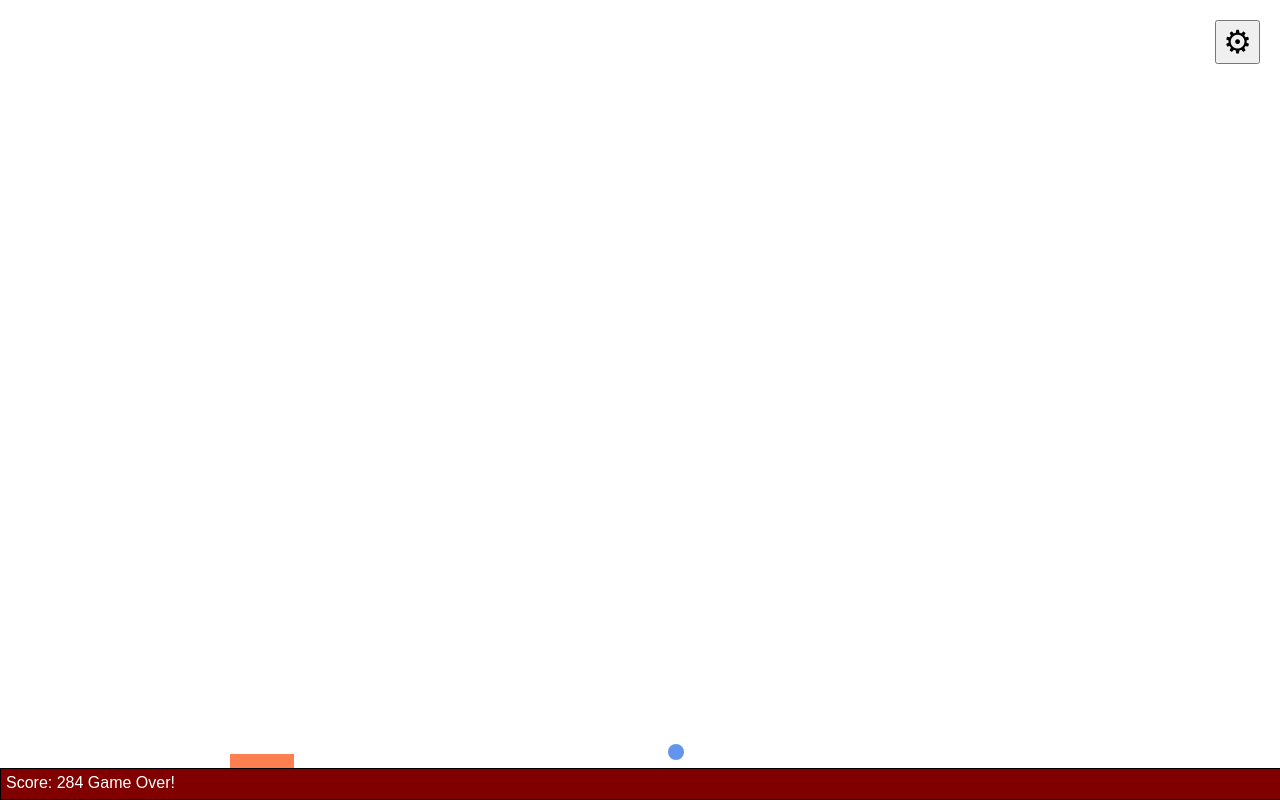
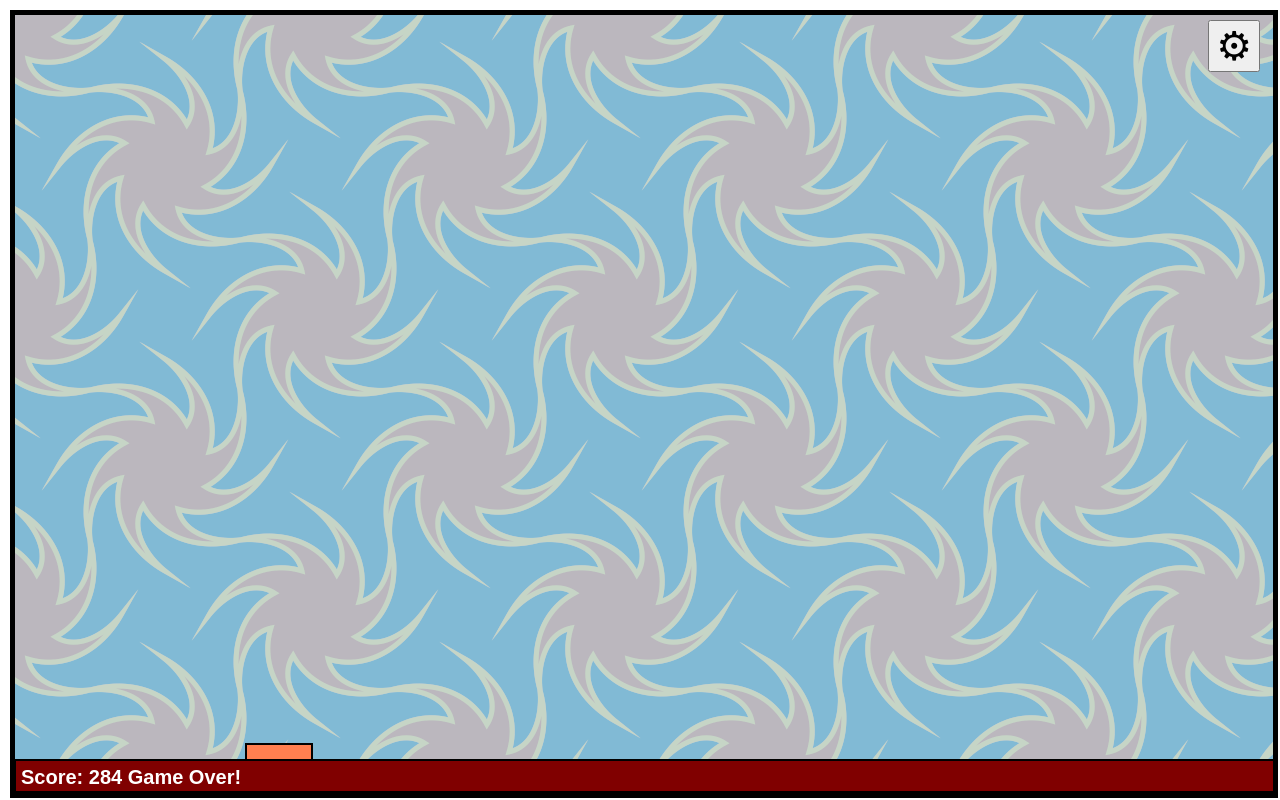
Before and after one commit to brennanbrown/javascript-projects, a plain HTML site: page rebound-game/index.html in a window 1280 px wide. Drawn offline with Linux system fonts and the light colour scheme.

Commit message:
Update layout and sounds to rebound game

```diff
--- a/rebound-game/animation/point.js
+++ b/rebound-game/animation/point.js
@@ -13,6 +13,7 @@ function animate() {
         currentX -= 900;
         currentY -= 300;
     }
+
     setTimeout("animate()", 10);
 }
 
--- a/rebound-game/index.html
+++ b/rebound-game/index.html
@@ -11,6 +11,7 @@
 
 <body>
 
+    <div id="game-area">
         <div id="playing-area">
             <div id="paddle"></div>
             <div id="ball"></div>
@@ -20,25 +21,27 @@
         <div id="controls">
             <h3>Settings</h3>
             <button id="new">New Game!</button>
-        <br/>
+            <br />
             <select size="1" id="difficulty">
                 <option>Easy</option>
                 <option>Medium</option>
                 <option>Hard</option>
             </select>
-        <br/>
+            <br />
             <fieldset>
                 <legend>Sounds</legend>
-            <input type="checkbox" id="snd"/>
+                <input type="checkbox" id="snd" />
                 <label for="snd">Effects</label>
-            <br/>
-            <input type="checkbox" id="music"/>
+                <br />
+                <input type="checkbox" id="music" />
                 <label for="music">Music</label>
             </fieldset>
             <button id="done">Done</button>
         </div>
 
         <button id="gear">&#9881</button>
+    </div>
 
 </body>
+
 </html>
--- a/rebound-game/main.css
+++ b/rebound-game/main.css
@@ -1,17 +1,15 @@
 body {
   font-family: sans-serif;
-    max-height: 100vh;
-    max-width: 100vw;
-    /* overflow: hidden; */
+  font-size: 20px;
 }
 
-#playing-Area {
+#playing-area {
   position: absolute;
-    border: 1px black solid;
-    background-color: rgb(216,216,216);
+  border: 5px black solid;
+  background-color: rgb(216, 216, 216);
+  background-image: url("./img/background.png");
   top: 10px;
   left: 10px;
-
 }
 
 #paddle {
@@ -21,6 +19,7 @@ body {
   width: 64px;
   height: 16px;
   background-color: coral;
+  border: 2px black solid;
 }
 
 #ball {
@@ -30,19 +29,22 @@ body {
   width: 16px;
   height: 16px;
   border-radius: 8px;
-    background-color: cornflowerblue;
+  background-color: orange;
+  border: 2px black solid;
+  box-shadow: 1px 1px;
 }
 
 #score {
   position: absolute;
   bottom: 0px;
-    left: 0px;
-    width: calc(100% - 10px);
+  left: -1px;
+  width: calc(100% - 11px);
   height: 20px;
   color: white;
+  font-weight: bold;
   background-color: rgb(32, 128, 64);
   padding: 5px;
-    border: 1px black solid;
+  border: 2px black solid;
 }
 
 #controls {
@@ -50,7 +52,7 @@ body {
   z-index: 5;
   top: 40px;
   width: 200px;
-    margin-left: calc((100% - 216px)/2);
+  margin-left: calc((100% - 216px) / 2);
   border: 3px solid black;
   padding-bottom: 5px;
   text-align: center;
@@ -66,7 +68,8 @@ body {
   margin-top: 0px;
 }
 
-#controls button, #controls select {
+#controls button,
+#controls select {
   border: 1px black solid;
   margin: 5px;
   padding: 5px;
```
Also changed, not shown: 1 other file. Lines whose indentation alone changed are shown as unchanged.
